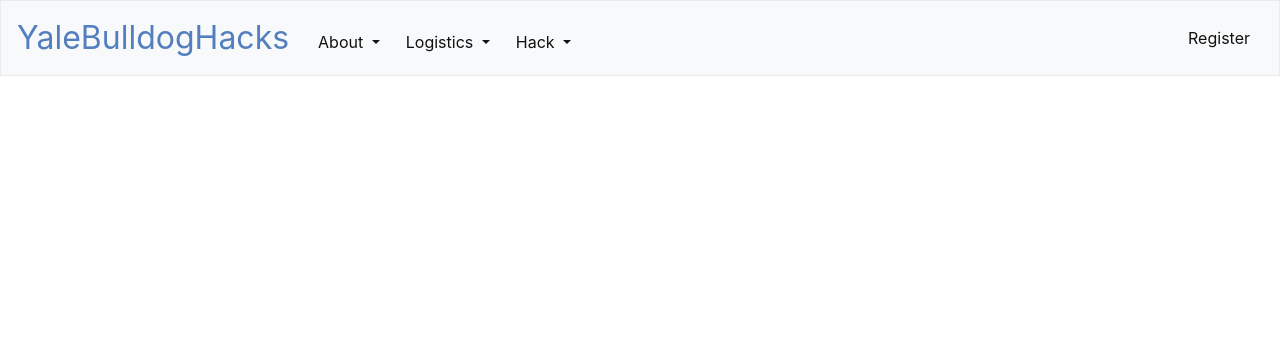
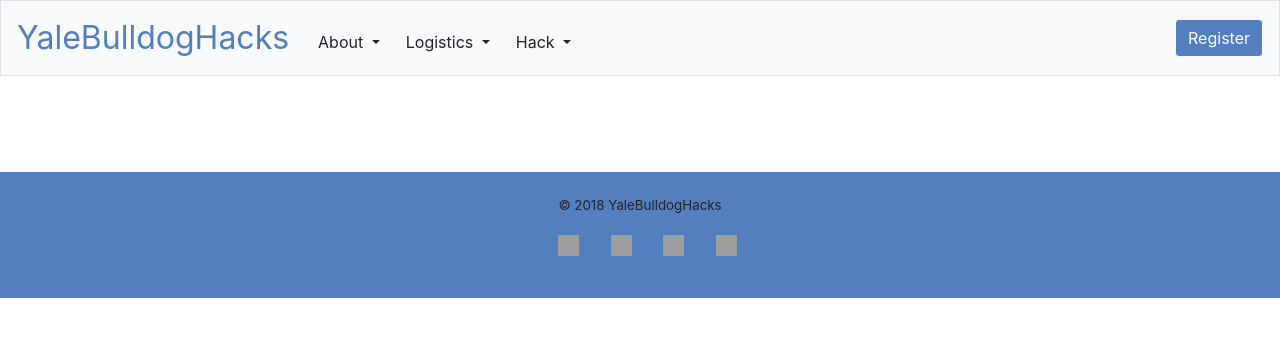
Before and after one commit to michaelchang64/BulldogHacks2019, a Flask app: template templates/layout.html in a window 1280 px wide. Shown: the top 337 px of the page. Run offline with Flask 2, Linux system fonts and the light colour scheme; the template is opened without the code that fills it, so the values that code supplies are empty; some libraries are stand-ins or nearby versions; grey boxes are pictures that could not be loaded.

Commit message:
added sponsors section and footer to index, installed latest bootstrap via npm

```diff
--- a/static/styles.css
+++ b/static/styles.css
@@ -1,29 +1,27 @@
-nav .navbar-brand
-{
+:root {
+  --theme-blue: #537fbe;
+}
+
+nav .navbar-brand {
     /* size for brand */
     font-size: xx-large;
 }
 
 /* colors for brand */
-nav .navbar-brand .blue
-{
-    color: #537fbe;
+nav .navbar-brand .blue {
+    color: var(--theme-blue);
 }
-nav .navbar-brand .red
-{
+nav .navbar-brand .red {
     color: #ea433b;
 }
-nav .navbar-brand .yellow
-{
+nav .navbar-brand .yellow {
     color: #f5b82e;
 }
-nav .navbar-brand .green
-{
+nav .navbar-brand .green {
     color: #2e944b;
 }
 
-main .form-control
-{
+main .form-control {
     /* center form controls */
     display: inline-block;
 
@@ -31,19 +29,25 @@
     width: auto;
 }
 
-main
-{
+main {
     /* scroll horizontally as needed */
-    overflow-x: auto;
+    /* overflow-x: auto; */
 
     /* center contents */
     text-align: center;
 }
 
-main img
-{
+main img {
     /* constrain images on small screens */
     max-width: 100%;
+}
+
+/* General components */
+#nav li ul {
+    position: absolute;
+    top: 52px;
+    left: -27px;
+    padding: 20px;
 }
 
 .my-tabs:hover {
@@ -54,9 +58,58 @@
 }
 
 .drops {
-  font-size: 13pt;
+    font-size: 13pt;
 }
 
 .dropdown:hover .dropdown-menu {
-  display: block;
+    display: block;
 }
+
+.btn-blue {
+    background-color: var(--theme-blue);
+    color: white;
+}
+
+/* FOOTER */
+
+.footer {
+    background-color: var(--theme-blue);
+    color: #262228;
+    padding: 1.5em 0;
+    /* padding-bottom: ; */
+    text-align: center;
+    width: 100%;
+}
+
+.foot-text {
+    font-size: 10pt;
+}
+
+.socials {
+    margin-left: 40%;
+}
+
+.social {
+    height: 25px;
+    width: 25px;
+    padding: 2px;
+    border-radius: 3px;
+    margin-left: 15px;
+}
+
+.social:hover {
+    background-color: white;
+    -webkit-transition: .3s; /* Safari */
+    transition: .3s;
+}
+
+/* Sections in homepage (index.html) */
+#sponsors {
+    align-items: center;
+    display: flex;
+    flex-direction: row;
+    flex-wrap: wrap;
+    position: relative;
+    justify-content: center;
+    padding: 1em 0;
+}
--- a/templates/layout.html
+++ b/templates/layout.html
@@ -7,13 +7,14 @@
         <meta name="viewport" content="width=device-width, initial-scale=1, shrink-to-fit=no"/>
 
         <!-- documentation at http://getbootstrap.com/docs/4.0/, alternative themes at https://bootswatch.com/4-alpha/ -->
-        <link href="https://maxcdn.bootstrapcdn.com/bootstrap/4.0.0-beta.2/css/bootstrap.min.css" rel="stylesheet"/>
+        <link href="{{ url_for('static', filename='node_modules/bootstrap/dist/css/bootstrap.min.css')}}" rel="stylesheet"/>
+        <!-- <link href="https://maxcdn.bootstrapcdn.com/bootstrap/4.0.0-beta.2/css/bootstrap.min.css" rel="stylesheet"/> -->
 
         <link href="/static/styles.css" rel="stylesheet"/>
 
-        <script src="https://code.jquery.com/jquery-3.1.1.min.js"></script>
-        <script src="https://cdnjs.cloudflare.com/ajax/libs/popper.js/1.12.3/umd/popper.min.js"></script>
-        <script src="https://maxcdn.bootstrapcdn.com/bootstrap/4.0.0-beta.2/js/bootstrap.min.js"></script>
+        <!-- <script src="https://code.jquery.com/jquery-3.1.1.min.js"></script>
+        <script src="https://cdnjs.cloudflare.com/ajax/libs/popper.js/1.12.3/umd/popper.min.js"></script> -->
+        <script src="{{ url_for('static', filename='node_modules/bootstrap/dist/js/bootstrap.min.js') }}"></script>
 
         <title>{% block title %}{% endblock %}</title>
 
@@ -30,7 +31,7 @@
                         </button>
                         <div class="dropdown-menu drops" aria-labelledby="dropdownMenuButton">
                             <a class="dropdown-item" href="#">FAQ</a>
-                            <a class="dropdown-item" href="#">Sponsors</a>
+                            <a class="dropdown-item" href="#sponsors">Sponsors</a>
                             <a class="dropdown-item" href="#">Board</a>
                             <a class="dropdown-item" href="#">Speakers</a>
                             <a class="dropdown-item" href="#">Judges</a>
@@ -68,7 +69,7 @@
                 <ul class="nav navbar-nav navbar-right">
                     <li class="nav-item">
                         <a href="#">
-                            <button class="btn btn-light" type="button" aria-haspopup="true" aria-expanded="false">
+                            <button class="btn btn-light btn-blue" type="button" aria-haspopup="true" aria-expanded="false">
                                 Register
                             </button>
                         </a>
@@ -85,12 +86,41 @@
             </header>
         {% endif %}
 
+    </head>
+
+    <body>
         <main class="container p-5">
             {% block main %}{% endblock %}
         </main>
 
-    </head>
-
-    <body>
+        <footer class="footer">
+            <div class="container">
+                <p class="pull-left foot-text">© 2018 YaleBulldogHacks</p>
+                <div class="pull-right">
+                    <ul class="list-inline">
+                        <li class="list-inline-item">
+                            <a href="https://www.facebook.com/yalerussianchorus" target="_blank">
+                                <img class="social" src="http://res.cloudinary.com/yale-russian-chorus/image/upload/c_scale,w_40/v1518243945/Social/facebook.png">
+                            </a>
+                        </li>
+                        <li class="list-inline-item">
+                            <a href="https://www.instagram.com/yalerussianchorus/" target="_blank">
+                                <img class="social" src="http://res.cloudinary.com/yale-russian-chorus/image/upload/c_scale,w_40/v1518243945/Social/insta.png">
+                            </a>
+                        </li>
+                        <li class="list-inline-item">
+                            <a href="https://www.facebook.com/yalerussianchorus" target="_blank">
+                                <img class="social" src="http://res.cloudinary.com/yale-russian-chorus/image/upload/c_scale,w_40/v1518243945/Social/youtube.png">
+                            </a>
+                        </li>
+                        <li class="list-inline-item">
+                            <a href="https://www.facebook.com/yalerussianchorus" target="_blank">
+                                <img class="social" src="http://res.cloudinary.com/yale-russian-chorus/image/upload/c_scale,w_40/v1518243945/Social/twitter.png">
+                            </a>
+                        </li>
+                    </ul>
+                </div>
+            </div>
+        </footer>
     </body>
 </html>
```
Also changed, not shown: static/package.json (added, +14 -0 lines), templates/index.html (+17 -2 lines), static/package-lock.json (added).
